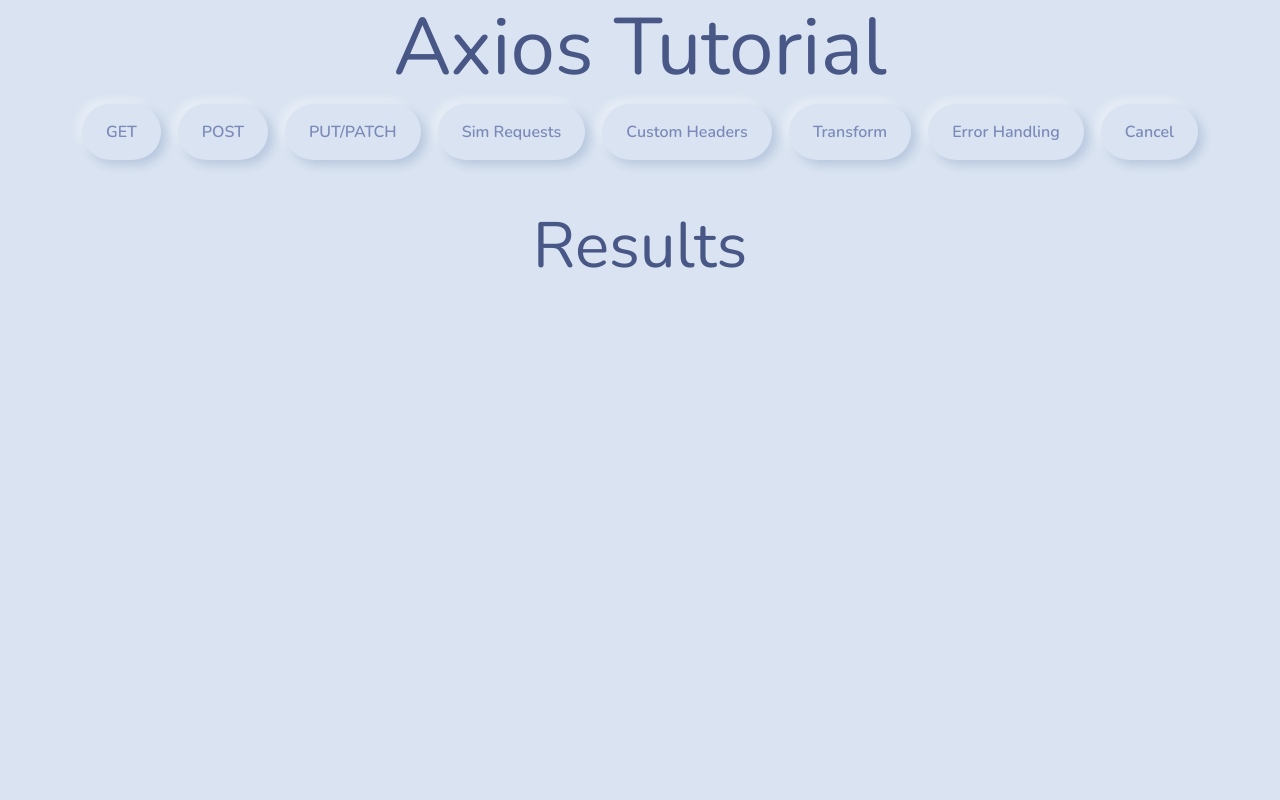
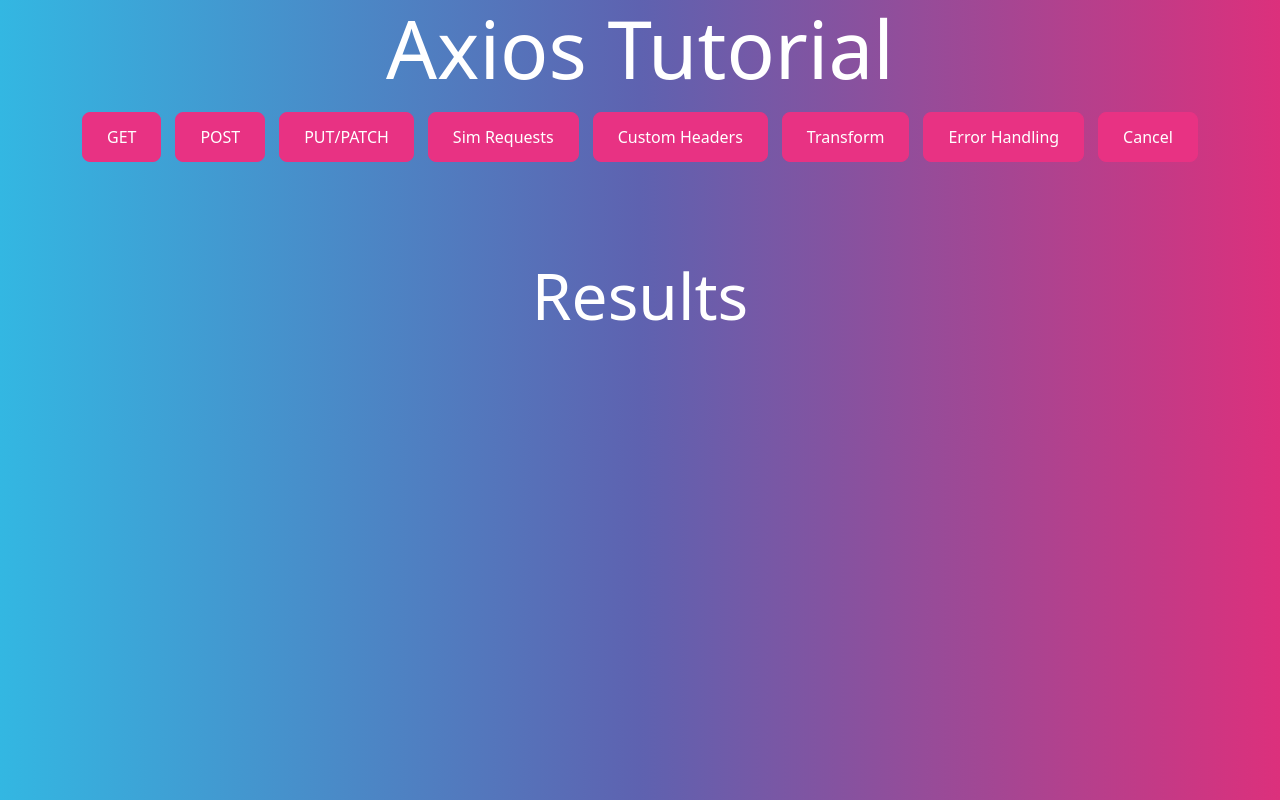
Before and after one commit to j0pine4/axios_practice, a website: page index.html in a window 1280 px wide. Drawn offline with nearby package versions, Linux system fonts and the light colour scheme.

Commit message:
Changed the bootstrap theme to Glassmorphism

```diff
--- a/index.html
+++ b/index.html
@@ -6,7 +6,7 @@
     <meta name="viewport" content="width=device-width, initial-scale=1">
 
     <!-- Bootstrap CSS -->
-    <link href="https://bootswatch.com/5/morph/bootstrap.min.css" rel="stylesheet" crossorigin="anonymous">
+    <link href="https://bootswatch.com/5/quartz/bootstrap.css" rel="stylesheet" crossorigin="anonymous">
 
     <title>Hello, world!</title>
   </head>
```
